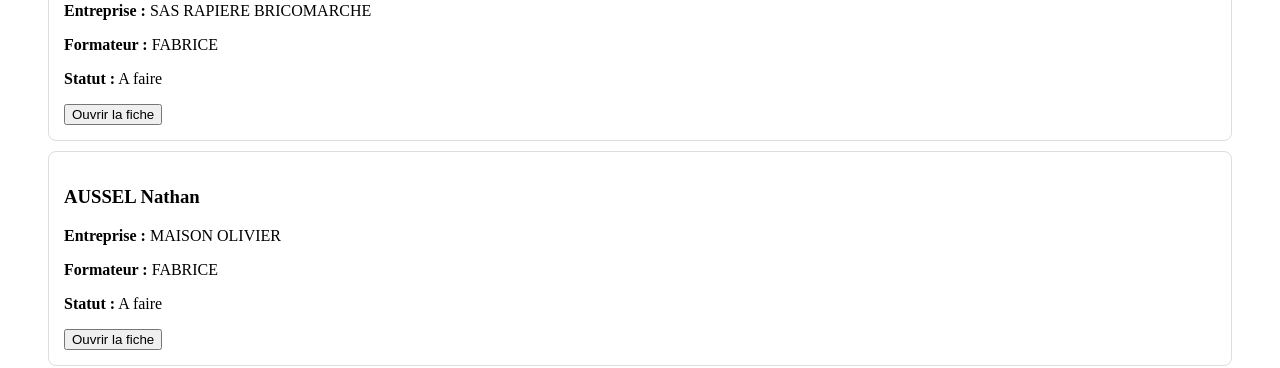
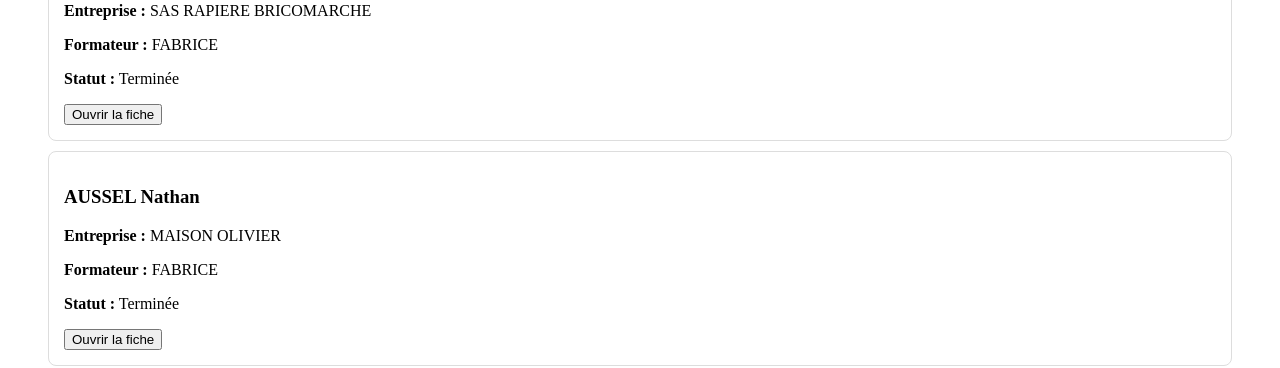
Before and after one commit to fabsalel-design/suivi-visites-mfr, a Next.js app: page /apprentis in a window 1280 px wide. Shown: the part 292-660 px from the top of the page. Built offline with nearby package versions, Linux system fonts and the light colour scheme.

Commit message:
Update apprentis.ts

```diff
--- a/data/apprentis.ts
+++ b/data/apprentis.ts
@@ -6,7 +6,7 @@ export const apprentis = [
     prenom: "Mateo",
     entreprise: "SAS RAPIERE BRICOMARCHE",
     formateur: "FABRICE",
-    statut: "A faire",
+    statut: "Terminée",
     tuteur: "Christine BRILLANT",
     telephone: "04 90 78 23 25",
 
@@ -28,7 +28,7 @@ villeReelle: "CAVAILLON",
     prenom: "Nathan",
     entreprise: "MAISON OLIVIER",
     formateur: "FABRICE",
-    statut: "A faire",
+    statut: "Terminée",
     tuteur: "Gérôme OLIVIER",
     telephone: "06 84 36 51 53",
 
@@ -50,7 +50,7 @@ villeReelle: "AVIGNON",
     prenom: "Mathieu",
     entreprise: "TRUFFAUT",
     formateur: "CHRISTINE",
-    statut: "A faire",
+    statut: "Terminée",
     tuteur: "Mathieu GENEZY",
     telephone: "04 99 52 50 70",
 
```
